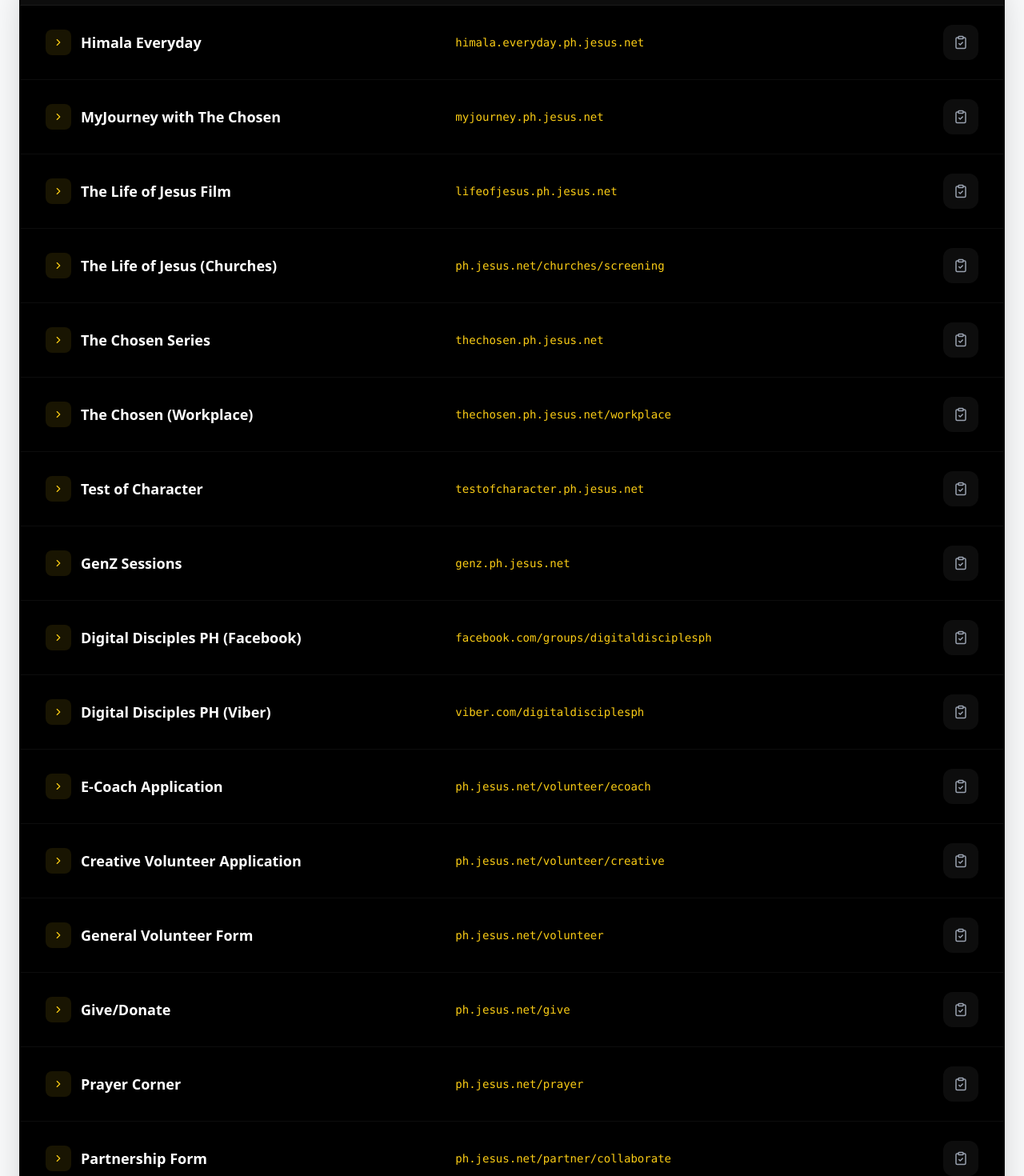
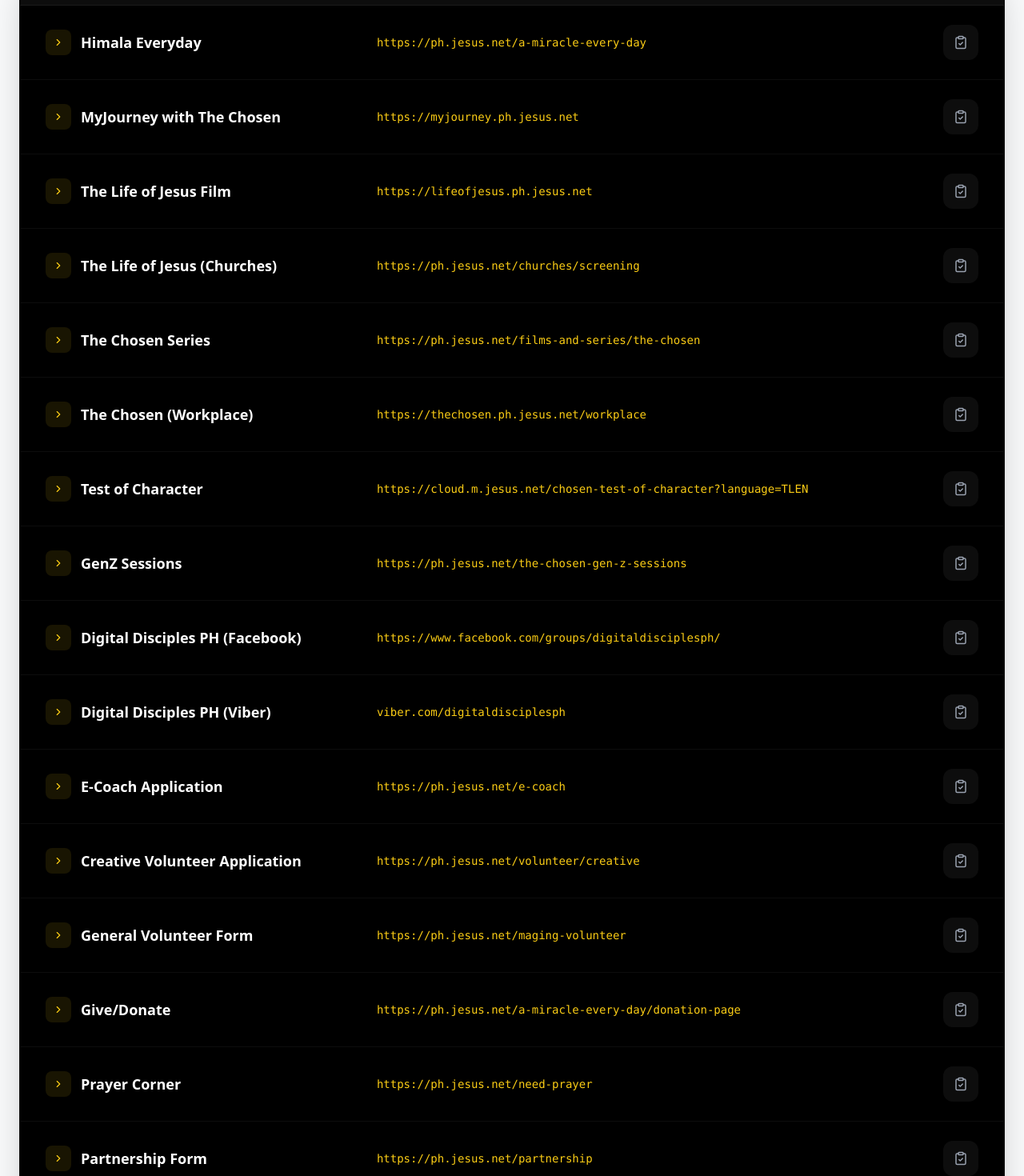
Before and after one commit to maric17/Jesus.net, a Next.js app: page /partner in a window 1280 px wide. Shown: the part 2540-4010 px from the top of the page at 80% size. Built offline with nearby package versions, Linux system fonts and the light colour scheme.

Commit message:
feat: Add new pages for churches, community, individuals, and partners, and introduce a FreeTools component.

```diff
--- a/src/app/churches/page.tsx
+++ b/src/app/churches/page.tsx
@@ -19,22 +19,22 @@
   {
     title: "Watch Together",
     description: "Stream episodes during cell groups, youth nights, or Sunday gatherings.",
-    url: "https://thechosen.ph.jesus.net",
-    linkText: "thechosen.ph.jesus.net",
+    url: "https://ph.jesus.net/films-and-series/the-chosen",
+    linkText: "ph.jesus.net/films-and-series/the-chosen",
     icon: PlayCircle
   },
   {
     title: "Test of Character",
     description: "Fun personality quiz connecting members to Bible characters—great for small groups.",
-    url: "https://testofcharacter.ph.jesus.net",
-    linkText: "testofcharacter.ph.jesus.net",
+    url: "https://cloud.m.jesus.net/chosen-test-of-character?language=TLEN",
+    linkText: "cloud.m.jesus.net/chosen-test-of-character?language=TLEN",
     icon: Users
   },
   {
     title: "GenZ Sessions",
     description: "Specially designed content for your youth ministry to engage the next generation.",
-    url: "https://genz.ph.jesus.net",
-    linkText: "genz.ph.jesus.net",
+    url: "https://ph.jesus.net/the-chosen-gen-z-sessions",
+    linkText: "ph.jesus.net/the-chosen-gen-z-sessions",
     icon: MessageSquare
   }
 ];
@@ -246,7 +246,7 @@
                 Give every member a personal discipleship companion. MyJourney guides believers through Scripture with interactive content that deepens faith daily.
               </p>
               <Link
-                href="https://myjourney.ph.jesus.net"
+                href="https://myjourney.ph.jesus.net/"
                 className="inline-flex items-center gap-3 px-10 py-5 bg-brand-yellow text-brand-black font-bold rounded-2xl hover:scale-105 active:scale-95 transition-all duration-300 shadow-2xl shadow-brand-yellow/10"
               >
                 Explore MyJourney <ArrowRight size={20} />
@@ -268,7 +268,7 @@
             </p>
             <div className="flex flex-col sm:flex-row gap-6 justify-center items-center">
               <Link
-                href="https://facebook.com/groups/digitaldisciplesph"
+                href="https://www.facebook.com/groups/digitaldisciplesph/"
                 target="_blank"
                 className="w-full sm:w-auto px-10 py-5 bg-brand-black text-white font-bold rounded-2xl hover:shadow-black/30 hover:shadow-2xl transition-all duration-300 flex items-center justify-center gap-3"
               >
--- a/src/app/community/page.tsx
+++ b/src/app/community/page.tsx
@@ -28,7 +28,7 @@
     title: "Become an E-Coach",
     description: "Help people in distress through online conversations. We train you to provide spiritual support and guidance to those seeking help.",
     linkText: "Apply to be an E-Coach",
-    href: "/volunteer/e-coach",
+    href: "https://ph.jesus.net/e-coach",
     icon: HeartHandshake,
     color: "bg-purple-500/10 text-purple-400"
   },
--- a/src/app/individuals/page.tsx
+++ b/src/app/individuals/page.tsx
@@ -16,28 +16,28 @@
   {
     title: "Himala Everyday",
     description: "Start each day with God. Our Filipino devotionals make Scripture practical and personal—perfect for busy lives.",
-    link: "https://himala.everyday.ph.jesus.net",
-    displayLink: "himala.everyday.ph.jesus.net",
+    link: "https://ph.jesus.net/a-miracle-every-day",
+    displayLink: "ph.jesus.net/a-miracle-every-day",
     icon: BookHeart,
   },
   {
     title: "MyJourney with The Chosen",
     description: "Go deeper into the stories of Jesus through interactive Bible studies paired with The Chosen series.",
-    link: "https://myjourney.ph.jesus.net",
+    link: "https://myjourney.ph.jesus.net/",
     displayLink: "myjourney.ph.jesus.net",
     icon: Film,
   },
   {
     title: "Watch The Chosen (Free)",
     description: "Experience the life of Jesus like never before. Stream all seasons free and see the Gospel come alive.",
-    link: "https://thechosen.ph.jesus.net",
-    displayLink: "thechosen.ph.jesus.net",
+    link: "https://ph.jesus.net/films-and-series/the-chosen",
+    displayLink: "ph.jesus.net/films-and-series/the-chosen",
     icon: PlayCircle,
   },
   {
     title: "Join Our Community",
     description: "Connect with other believers on the same journey. Find encouragement, accountability, and friendship.",
-    link: "https://ph.jesus.net/community",
+    link: "/community",
     displayLink: "ph.jesus.net/community",
     icon: Users,
   },
@@ -232,22 +232,22 @@
               {
                 title: "MyJourney with The Chosen",
                 description: "The perfect small group companion. Watch episodes together, then use our guided discussion questions and Scripture deep-dives. No preparation needed!",
-                link: "https://myjourney.ph.jesus.net",
+                link: "https://myjourney.ph.jesus.net/",
                 displayLink: "myjourney.ph.jesus.net",
                 icon: BookOpen
               },
               {
                 title: "Himala Everyday (Daily Devotion)",
                 description: "Assign daily readings between meetings. Members come prepared with fresh insights to share.",
-                link: "https://himala.everyday.ph.jesus.net",
-                displayLink: "himala.everyday.ph.jesus.net",
+                link: "https://ph.jesus.net/a-miracle-every-day",
+                displayLink: "ph.jesus.net/a-miracle-every-day",
                 icon: Coffee
               },
               {
                 title: "Test of Character",
                 description: "Fun icebreaker activity! Discover which Bible character each member relates to most—leads to great discussions about faith and personality.",
-                link: "https://testofcharacter.ph.jesus.net",
-                displayLink: "testofcharacter.ph.jesus.net",
+                link: "https://cloud.m.jesus.net/chosen-test-of-character?language=TLEN",
+                displayLink: "cloud.m.jesus.net/chosen-test-of-character",
                 icon: Smile
               }
             ].map((tool, idx) => {
--- a/src/app/partner/page.tsx
+++ b/src/app/partner/page.tsx
@@ -15,7 +15,8 @@
   ExternalLink,
   ChevronRight,
   ClipboardCheck,
-  Info
+  Info,
+  Link
 } from "lucide-react";
 import { FadeIn } from "@/components/FadeIn";
 import { motion, AnimatePresence, useInView, useSpring, useTransform } from "framer-motion";
@@ -45,23 +46,23 @@
 }
 
 const LINKS = [
-  { name: "Himala Everyday", url: "himala.everyday.ph.jesus.net", category: "Daily Content" },
-  { name: "MyJourney with The Chosen", url: "myjourney.ph.jesus.net", category: "Discipleship" },
-  { name: "The Life of Jesus Film", url: "lifeofjesus.ph.jesus.net", category: "Film/Media" },
-  { name: "The Life of Jesus (Churches)", url: "ph.jesus.net/churches/screening", category: "Church Tools" },
-  { name: "The Chosen Series", url: "thechosen.ph.jesus.net", category: "Media" },
-  { name: "The Chosen (Workplace)", url: "thechosen.ph.jesus.net/workplace", category: "Corporate" },
-  { name: "Test of Character", url: "testofcharacter.ph.jesus.net", category: "Engagement" },
-  { name: "GenZ Sessions", url: "genz.ph.jesus.net", category: "Youth" },
-  { name: "Digital Disciples PH (Facebook)", url: "facebook.com/groups/digitaldisciplesph", category: "Community" },
+  { name: "Himala Everyday", url: "https://ph.jesus.net/a-miracle-every-day", category: "Daily Content" },
+  { name: "MyJourney with The Chosen", url: "https://myjourney.ph.jesus.net", category: "Discipleship" },
+  { name: "The Life of Jesus Film", url: "https://lifeofjesus.ph.jesus.net", category: "Film/Media" },
+  { name: "The Life of Jesus (Churches)", url: "https://ph.jesus.net/churches/screening", category: "Church Tools" },
+  { name: "The Chosen Series", url: "https://ph.jesus.net/films-and-series/the-chosen", category: "Media" },
+  { name: "The Chosen (Workplace)", url: "https://thechosen.ph.jesus.net/workplace", category: "Corporate" },
+  { name: "Test of Character", url: "https://cloud.m.jesus.net/chosen-test-of-character?language=TLEN", category: "Engagement" },
+  { name: "GenZ Sessions", url: "https://ph.jesus.net/the-chosen-gen-z-sessions", category: "Youth" },
+  { name: "Digital Disciples PH (Facebook)", url: "https://www.facebook.com/groups/digitaldisciplesph/", category: "Community" },
   { name: "Digital Disciples PH (Viber)", url: "viber.com/digitaldisciplesph", category: "Community" },
-  { name: "E-Coach Application", url: "ph.jesus.net/volunteer/ecoach", category: "Volunteer" },
-  { name: "Creative Volunteer Application", url: "ph.jesus.net/volunteer/creative", category: "Volunteer" },
-  { name: "General Volunteer Form", url: "ph.jesus.net/volunteer", category: "Volunteer" },
-  { name: "Give/Donate", url: "ph.jesus.net/give", category: "Partnership" },
-  { name: "Prayer Corner", url: "ph.jesus.net/prayer", category: "Partnership" },
-  { name: "Partnership Form", url: "ph.jesus.net/partner/collaborate", category: "Partnership" },
-  { name: "Church Consultation Booking", url: "ph.jesus.net/churches/consult", category: "Church Tools" },
+  { name: "E-Coach Application", url: "https://ph.jesus.net/e-coach", category: "Volunteer" },
+  { name: "Creative Volunteer Application", url: "https://ph.jesus.net/volunteer/creative", category: "Volunteer" },
+  { name: "General Volunteer Form", url: "https://ph.jesus.net/maging-volunteer", category: "Volunteer" },
+  { name: "Give/Donate", url: "https://ph.jesus.net/a-miracle-every-day/donation-page", category: "Partnership" },
+  { name: "Prayer Corner", url: "https://ph.jesus.net/need-prayer", category: "Partnership" },
+  { name: "Partnership Form", url: "https://ph.jesus.net/partnership", category: "Partnership" },
+  { name: "Church Consultation Booking", url: "https://ph.jesus.net/churches/consult", category: "Church Tools" },
 ];
 
 // --- Partner Data ---
@@ -178,7 +179,7 @@
             {/* GIVE Card */}
             <FadeIn direction="up" delay={0.1}>
               <div
-                onClick={() => setActiveModal("give")}
+
                 className="h-full p-10 bg-white/5 backdrop-blur-sm rounded-[3rem] border border-white/10 hover:border-brand-yellow/30 transition-all duration-500 group flex flex-col items-center text-center cursor-pointer hover:bg-white/[0.08]"
               >
                 <div className="w-20 h-20 bg-brand-yellow/10 rounded-full flex items-center justify-center mb-8 border border-brand-yellow/20 group-hover:scale-110 transition-transform duration-500">
@@ -189,7 +190,7 @@
                   Support our mission financially. Every peso helps reach another soul.
                 </p>
                 <div className="inline-flex items-center gap-2 text-brand-yellow font-bold group-hover:gap-4 transition-all">
-                  Give Now <ArrowRight size={20} />
+                  <Link href="https://ph.jesus.net/a-miracle-every-day/donation-page">Give Now <ArrowRight size={20} /></Link>
                 </div>
               </div>
             </FadeIn>
@@ -197,7 +198,7 @@
             {/* PRAY Card */}
             <FadeIn direction="up" delay={0.2}>
               <div
-                onClick={() => setActiveModal("pray")}
+
                 className="h-full p-10 bg-white/5 backdrop-blur-sm rounded-[3rem] border border-white/10 hover:border-brand-yellow/30 transition-all duration-500 group flex flex-col items-center text-center cursor-pointer hover:bg-white/[0.08]"
               >
                 <div className="w-20 h-20 bg-brand-yellow/10 rounded-full flex items-center justify-center mb-8 border border-brand-yellow/20 group-hover:scale-110 transition-transform duration-500">
@@ -208,7 +209,7 @@
                   Join our prayer community. See current requests and share yours.
                 </p>
                 <div className="inline-flex items-center gap-2 text-brand-yellow font-bold group-hover:gap-4 transition-all">
-                  Prayer Corner <ArrowRight size={20} />
+                  <Link href="https://ph.jesus.net/need-prayer">Prayer Corner <ArrowRight size={20} /></Link>
                 </div>
               </div>
             </FadeIn>
@@ -216,7 +217,7 @@
             {/* COLLABORATE Card */}
             <FadeIn direction="up" delay={0.3}>
               <div
-                onClick={() => setActiveModal("collaborate")}
+
                 className="h-full p-10 bg-white/5 backdrop-blur-sm rounded-[3rem] border border-white/10 hover:border-brand-yellow/30 transition-all duration-500 group flex flex-col items-center text-center cursor-pointer hover:bg-white/[0.08]"
               >
                 <div className="w-20 h-20 bg-brand-yellow/10 rounded-full flex items-center justify-center mb-8 border border-brand-yellow/20 group-hover:scale-110 transition-transform duration-500">
@@ -227,7 +228,7 @@
                   Churches, organizations, and businesses—let&apos;s work together.
                 </p>
                 <div className="inline-flex items-center gap-2 text-brand-yellow font-bold group-hover:gap-4 transition-all">
-                  Partnership Form <ArrowRight size={20} />
+                  <Link href="https://ph.jesus.net/partnership">Partnership Form <ArrowRight size={20} /></Link>
                 </div>
               </div>
             </FadeIn>
--- a/src/components/FreeTools.tsx
+++ b/src/components/FreeTools.tsx
@@ -20,29 +20,29 @@
   {
     name: "Himala Everyday",
     description: "Daily devotionals in Filipino that bring Scripture to life with practical reflections for your everyday walk with God.",
-    url: "https://himala.everyday.ph.jesus.net",
-    displayUrl: "himala.everyday.ph.jesus.net",
+    url: "https://ph.jesus.net/a-miracle-every-day",
+    displayUrl: "ph.jesus.net/a-miracle-every-day",
     icon: BookHeart,
   },
   {
     name: "MyJourney with The Chosen",
     description: "Interactive Bible study companion for The Chosen series. Watch episodes and dive deeper into Scripture together.",
-    url: "https://myjourney.ph.jesus.net",
+    url: "https://myjourney.ph.jesus.net/",
     displayUrl: "myjourney.ph.jesus.net",
     icon: Film,
   },
   {
     name: "The Life of Jesus Film",
     description: "Full-length film depicting the life of Jesus, available for screenings in churches, communities, and public venues.",
-    url: "https://lifeofjesus.ph.jesus.net",
-    displayUrl: "lifeofjesus.ph.jesus.net",
+    url: "https://www.youtube.com/watch?v=DYBZQHLFHqs",
+    displayUrl: "www.youtube.com/watch?v=DYBZQHLFHqs",
     icon: Video,
   },
   {
     name: "The Chosen Series",
     description: "Stream The Chosen for free—the groundbreaking series about Jesus and His disciples that's changing hearts worldwide.",
-    url: "https://thechosen.ph.jesus.net",
-    displayUrl: "thechosen.ph.jesus.net",
+    url: "https://ph.jesus.net/films-and-series/the-chosen",
+    displayUrl: "ph.jesus.net/films-and-series/the-chosen",
     icon: PlayCircle,
   },
 ];
```
